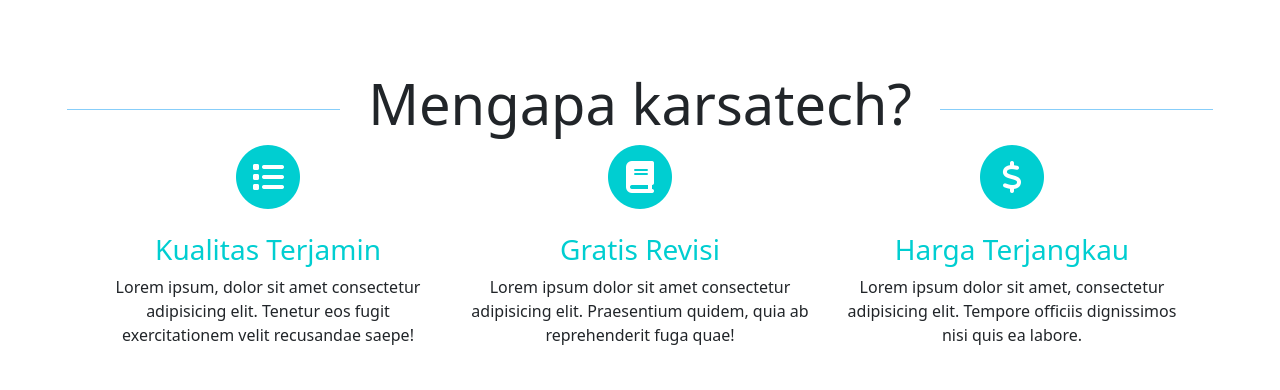
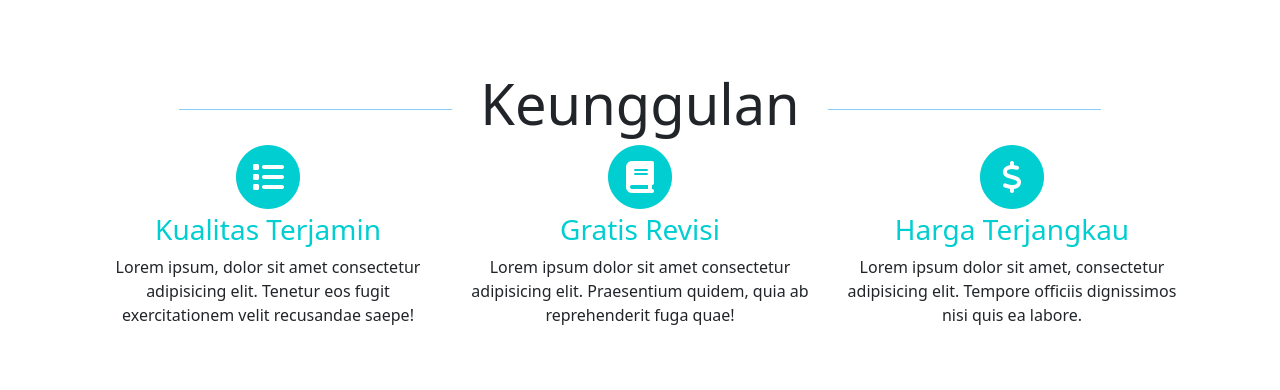
Before and after one commit to Kubagus/ceritanya-ini-landing-page, a plain HTML site: page index.html in a window 1280 px wide. Shown: the part 410-800 px from the top of the page. Drawn offline with nearby package versions, Linux system fonts and the light colour scheme.

Commit message:
Perubahan pada teks keunggulan dan mengubah mt-4 menjadi mt-1.

```diff
--- a/index.html
+++ b/index.html
@@ -57,7 +57,7 @@
             <div class="container">
                 <div class="row mb-4 text-center">
                     <div class="col-12">
-                        <h2 class="display-4">Mengapa karsatech?</h2>
+                        <h2 class="display-4">Keunggulan</h2>
                     </div>
 
                         <div class="col-12 col-sm-6 col-lg-4">
@@ -65,7 +65,7 @@
                                     <i class="fas fa-circle fa-stack-2x bg-blue"></i>
                                     <i class="fas fa-list fa-stack-1x text-white"></i>
                             </span>
-                            <h3 class="mt-4 bg-blue">Kualitas Terjamin</h3>
+                            <h3 class="mt-1 bg-blue">Kualitas Terjamin</h3>
                             <p>Lorem ipsum, dolor sit amet consectetur adipisicing elit. Tenetur eos fugit exercitationem velit recusandae saepe!</p>
                         </div>
 
@@ -74,7 +74,7 @@
                                     <i class="fas fa-circle fa-stack-2x bg-blue"></i>
                                     <i class="fas fa-book fa-stack-1x text-white"></i>
                                 </span>
-                                <h3 class="mt-4 bg-blue">Gratis Revisi</h3>
+                                <h3 class="mt-1 bg-blue">Gratis Revisi</h3>
                                 <p>Lorem ipsum dolor sit amet consectetur adipisicing elit. Praesentium quidem, quia ab reprehenderit fuga quae!</p>
                             </div>
 
@@ -83,7 +83,7 @@
                                     <i class="fas fa-circle fa-stack-2x bg-blue"></i>
                                     <i class="fas fa-dollar fa-stack-1x text-white"></i>
                                 </span>
-                                <h3 class="mt-4 bg-blue">Harga Terjangkau</h3>
+                                <h3 class="mt-1 bg-blue">Harga Terjangkau</h3>
                                 <p>Lorem ipsum dolor sit amet, consectetur adipisicing elit. Tempore officiis dignissimos nisi quis ea labore.</p>
                             </div>
 
```
